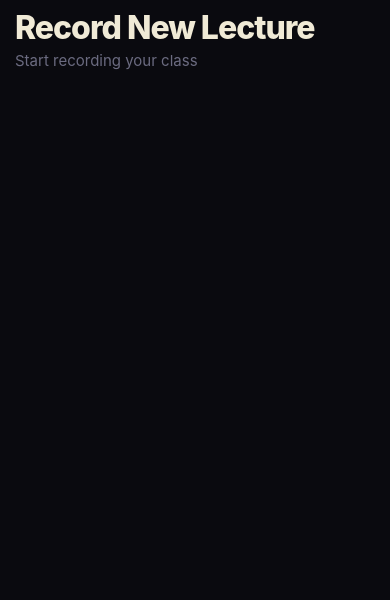
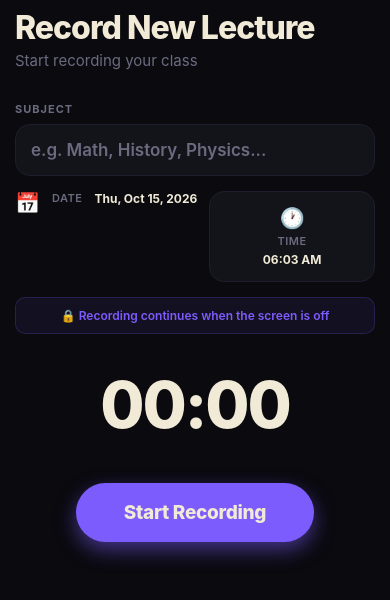
Before and after one commit to SukhdevThukral/notIQ, a React Native app: screen / in a window 390 px wide. Shown: the top 600 px of the page. Built offline with nearby package versions, Linux system fonts and the light colour scheme.

Commit message:
feat: add subject input, date/time meta, notice, refined recording UI
- app/(tabs)/record.tsx: add Subject input field, date/time meta rows, notice about screen‑off recording, refined timer display and control buttons, and new style definitions

```diff
--- a/app/(tabs)/record.tsx
+++ b/app/(tabs)/record.tsx
@@ -188,6 +188,57 @@ export default function RecordingScreen(){
                     <Text style={styles.heading}>Record New Lecture</Text>
                     <Text style={styles.subHeading}>Start recording your class</Text>
                 </View>
+
+                <View style={styles.inputGroup}>
+                    <Text style={styles.label}>Subject</Text>
+                    <TextInput style={styles.input} placeholder="e.g. Math, History, Physics..." placeholderTextColor={T.COLORS.muted} value={subject} onChangeText={setSubject} editable={!isRecording} autoCapitalize="words"/>
+                </View>
+
+                <View style={styles.metaRow}>
+                    <View style={styles.metaRow}>
+                        <Text style={styles.metaIcon}>📅</Text>
+                        <Text style={styles.metaLabel}>Date</Text>
+                        <Text style={styles.metaValue}>{date}</Text>
+                    </View>
+                    <View style={styles.metaCard}>
+                        <Text style={styles.metaIcon}>🕐</Text>
+                        <Text style={styles.metaLabel}>Time</Text>
+                        <Text style={styles.metaValue}>{time}</Text>
+                    </View>
+                </View>
+
+                <View style={styles.notice}>
+                    <Text style={styles.noticeText}>
+                        🔒 Recording continues when the screen is off
+                    </Text>
+                </View>
+
+                <View style={styles.timerContainer}>
+                    <Text style={styles.timer}>{formatDuration(duration)}</Text>
+                    {isRecording && (
+                        <Text style={styles.timerStatus}>
+                            {isPaused?'⏸ PAUSED' : '🔴 RECORDING'}
+                        </Text>
+                    )}
+                </View>
+
+                <View style={styles.buttonArea}>
+                    {!isRecording ? (
+                        <Animated.View style={{transform: [{scale: pulsingAnimation}] }}>
+                            <TouchableOpacity style={styles.recordBtn} onPress={startRecording} activeOpacity={0.9}>
+                                <Text style={styles.recordBtnText}>Start Recording</Text>
+                            </TouchableOpacity>
+                        </Animated.View>
+                    ) : (
+                        <View style={styles.controlRow}>
+                            <TouchableOpacity style={styles.pauseBtn} onPress={isPaused?resumingRecording : pauseRecording} activeOpacity={0.8}>
+                                <Text style={styles.pauseBtnText}>
+                                    {isPaused ? '▶ RESUME': '⏸ PAUSE'}
+                                </Text>
+                            </TouchableOpacity>
+                        </View>
+                    )}
+                </View>
             </View>
         </SafeAreaView>
     );
@@ -233,5 +284,87 @@ const styles = StyleSheet.create({
         flexDirection: 'row',
         gap:12,
         marginBottom: T.SPACING.md,
-    }
+    },
+    metaCard: {
+        flex:1, backgroundColor: T.COLORS.surface, borderRadius: T.RADIUS.md, borderWidth: 1, borderColor: T.COLORS.border, padding: 14, alignItems:'center', gap: T.SPACING.xs,
+    },
+    metaIcon: {fontSize: 20,},
+    metaLabel: {fontSize: T.FONT.xs,
+        color: T.COLORS.muted,
+        fontWeight: '600',
+        textTransform: 'uppercase',
+        letterSpacing: 0.5,
+    },
+    metaValue: {
+        fontSize: T.FONT.sm,
+        color: T.COLORS.myWhite,
+        fontWeight: '700',
+        textAlign: 'center',
+    },
+    notice: {
+        backgroundColor: T.COLORS.purple + '15',
+        borderRadius: T.RADIUS.sm,
+        borderWidth: 1,
+        borderColor: T.COLORS.purple + '33',
+        paddingVertical: T.SPACING.sm + 2,
+        paddingHorizontal: T.SPACING.md,
+        marginBottom: T.SPACING.xl,
+    }, noticeText: {
+        color: T.COLORS.purple,
+        fontSize: T.FONT.sm,
+        fontWeight: '600',
+        textAlign: 'center',
+    }, timerContainer: {alignItems: 'center', marginBottom: T.SPACING.xxl,},
+    timer: {
+        fontSize: 64,
+        fontWeight: '800',
+        color: T.COLORS.myWhite,
+        letterSpacing: -2,
+    }, timerStatus: {
+        fontSize: T.FONT.md,
+        color: T.COLORS.muted,
+        marginTop: T.SPACING.xs + 2,
+        fontWeight: '600',
+    }, buttonArea: {
+        alignItems: 'center',
+        marginBottom: T.SPACING.lg,
+    }, recordBtn: {
+        backgroundColor: T.COLORS.purple, paddingHorizontal: 48, paddingVertical: 18,
+        borderRadius: T.RADIUS.full,
+        shadowColor: T.COLORS.purple,
+        shadowOffset: {width:0,
+            height: 8
+        },
+        shadowOpacity: 0.5,
+        shadowRadius: 20,
+        elevation: 10,
+    },
+
+    recordBtnText:{
+        color: T.COLORS.myWhite,
+        fontSize: T.FONT.lg,
+        fontWeight: '800',
+        letterSpacing: -0.3,
+    },
+
+    controlRow: {
+        flexDirection: 'row',
+        gap: T.SPACING.md,
+        alignItems: 'center',
+    },
+
+    pauseBtn: {
+        backgroundColor: T.COLORS.surface,
+        borderWidth: 1,
+        borderColor: T.COLORS.border,
+        paddingHorizontal: 28,
+        paddingVertical: T.SPACING.md,
+        borderRadius: T.RADIUS.full,
+    },
+
+    pauseBtnText: {
+        color: T.COLORS.myWhite,
+        fontSize: T.FONT.base - 1,
+        fontWeight: '700',
+    },
 })
```
